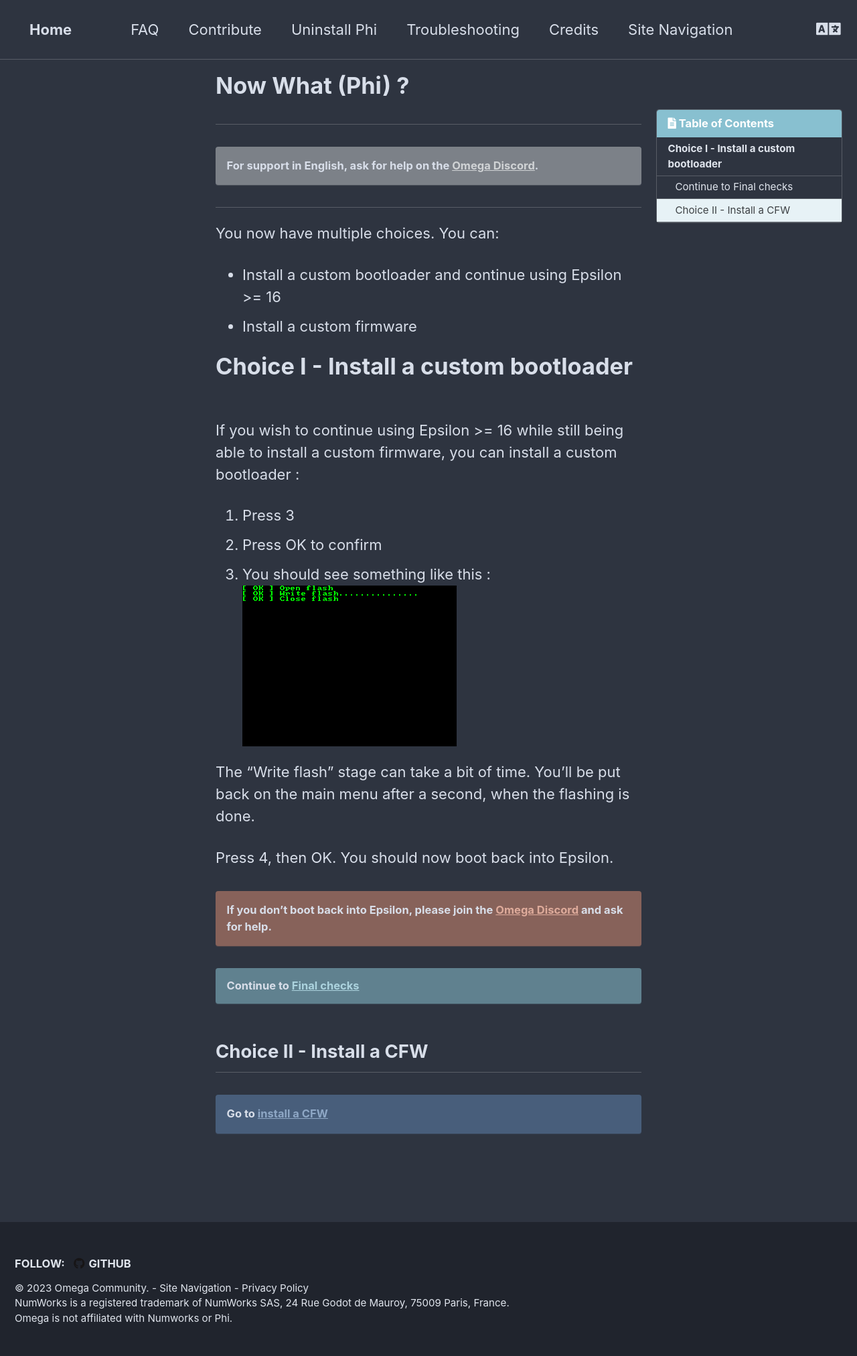
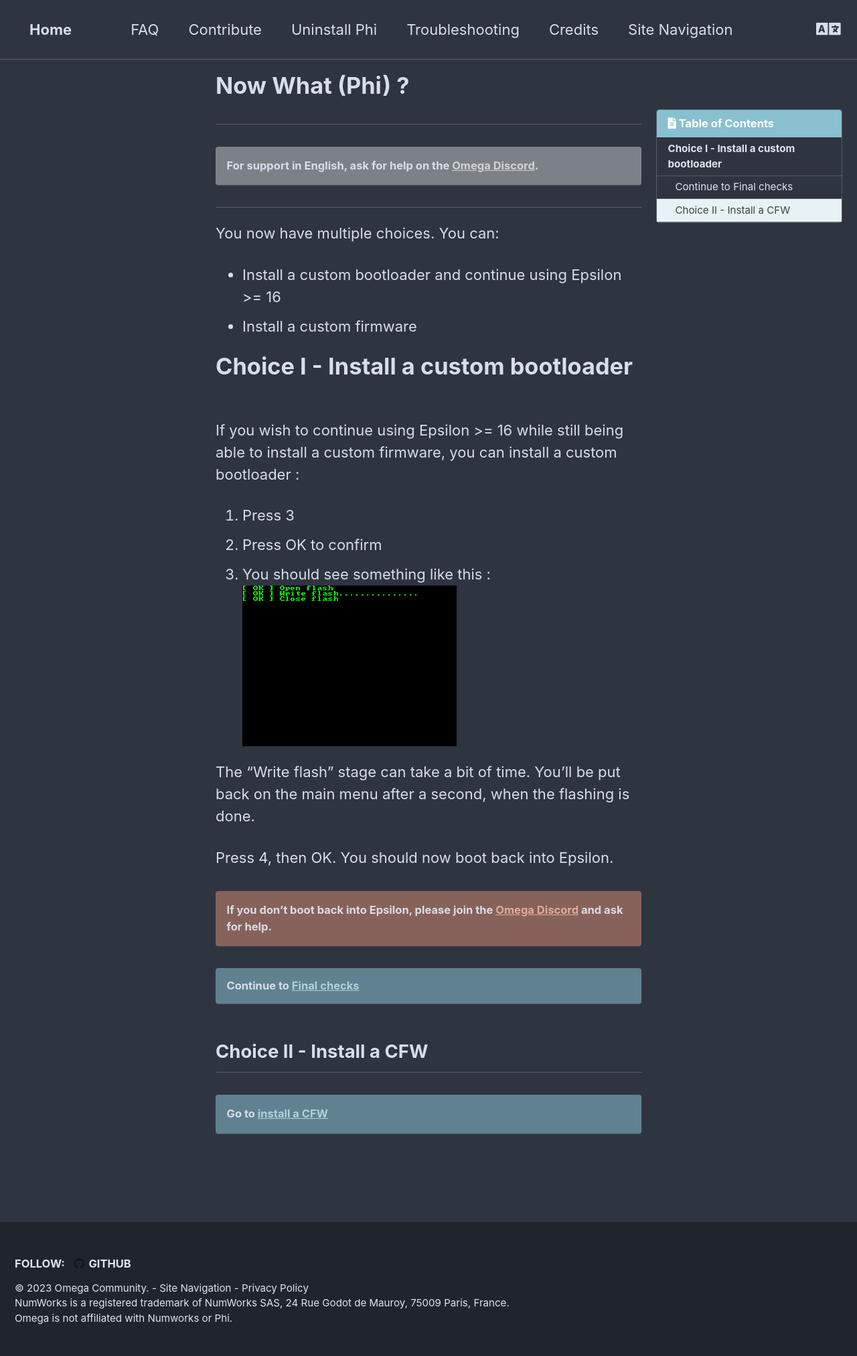
Before and after one commit to Omega-Numworks/Omega-Guide, a Jekyll site: the page built from _pages/en_US/phi-now-what.md, in a window 1280 px wide. Shown: the whole page at 67% size. Built offline with Jekyll 4.4.1, drawn with Linux system fonts in a browser that asks for light colours; comment, search, counter and statistics services are not loaded.

Commit message:
Update phi-now-what.md

```diff
--- a/_pages/en_US/phi-now-what.md
+++ b/_pages/en_US/phi-now-what.md
@@ -29,4 +29,4 @@ If you don't boot back into Epsilon, please join the [Omega Discord](https://dis
 ## Choice II - Install a CFW
 
 Go to [install a CFW](install-a-cfw)
-{: .notice--info}
+{: .notice--primary}
```
